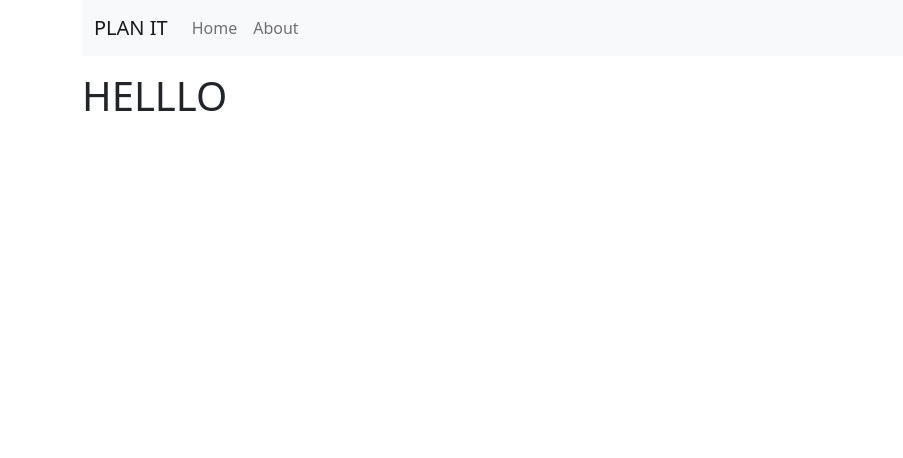
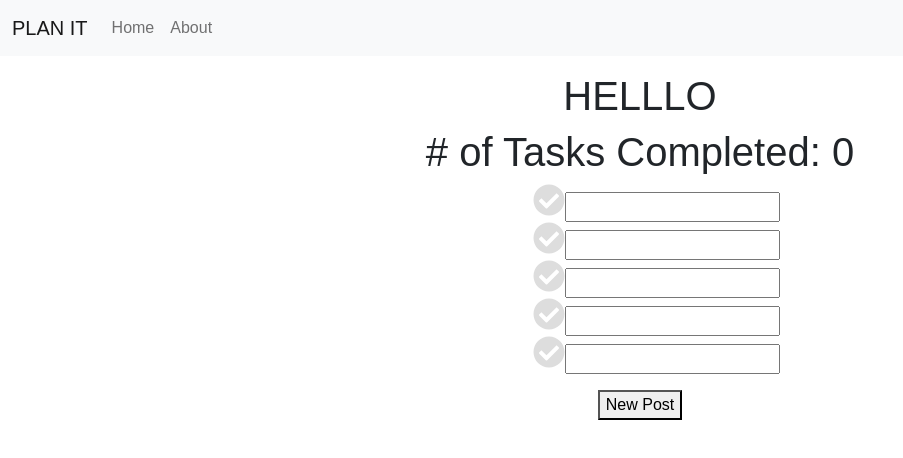
Before and after one commit to florenceyang/itp-404-final, a React (Create React App) app in the folder my-app/: page / in a window 1280 px wide. Shown: the top 458 px of the page, without its empty margins (0-903 px from the left). Built offline with nearby package versions, Linux system fonts and the light colour scheme.

Commit message:
add rough checklist component

```diff
--- a/my-app/package.json
+++ b/my-app/package.json
@@ -3,6 +3,10 @@
   "version": "0.1.0",
   "private": true,
   "dependencies": {
+    "@fortawesome/fontawesome-free": "^5.15.4",
+    "@fortawesome/fontawesome-svg-core": "^1.2.36",
+    "@fortawesome/free-solid-svg-icons": "^5.15.4",
+    "@fortawesome/react-fontawesome": "^0.1.16",
     "@testing-library/jest-dom": "^5.16.0",
     "@testing-library/react": "^11.2.7",
     "@testing-library/user-event": "^12.8.3",
--- a/my-app/src/App.js
+++ b/my-app/src/App.js
@@ -1,13 +1,29 @@
 import "bootstrap/dist/css/bootstrap.css";
+// new react-router-dom uses Routes instead of Switch
+// https://stackoverflow.com/questions/63124161/attempted-import-error-switch-is-not-exported-from-react-router-dom
 import { BrowserRouter as Router, Routes, Route } from "react-router-dom";
 import Navigation from "./Navigation";
 import "./App.css";
 import Home from "./Home";
 import About from "./About";
+import CheckList from "./CheckList";
+import "./styles.css";
+import { FontAwesomeIcon } from "@fortawesome/react-fontawesome";
+import { faCheckCircle } from "@fortawesome/free-solid-svg-icons";
+import React from "react";
 
-function App() {
+export default class App extends React.Component {
+  constructor() {
+    super();
+
+    this.state = {
+      numTasksDone: 0,
+    };
+  }
+
+  render() {
     return (
-    <div className="container">
+      <div className="App">
         <Router>
           <Navigation />
 
@@ -19,8 +35,45 @@ function App() {
           </div>
         </Router>
         <h1>HELLLO</h1>
+
+        <h1># of Tasks Completed: {this.state.numTasksDone} </h1>
+        {/* checklist with green completed checkmarks and strikethrough */}
+        <CheckList
+          onTaskClick={(updatedTasks) => {
+            console.log("updatedTasks: ", updatedTasks);
+            this.setState({
+              numTasksDone: this.state.numTasksDone + updatedTasks,
+            });
+          }}
+          renderEmptyTask={(onClick) => {
+            return (
+              <li className="task">
+                <FontAwesomeIcon
+                  icon={faCheckCircle}
+                  color="#ddd"
+                  size={"2x"}
+                  onClick={onClick}
+                />
+                <input type="text"></input>
+              </li>
+            );
+          }}
+          renderDoneTask={(onClick) => {
+            return (
+              <li className="task">
+                <FontAwesomeIcon
+                  icon={faCheckCircle}
+                  color="green"
+                  size={"2x"}
+                  onClick={onClick}
+                />
+                <input type="text" className="slash"></input>
+              </li>
+            );
+          }}
+        />
+        <button>New Post</button>
       </div>
     );
   }
-
-export default App;
+}
--- /dev/null
+++ b/my-app/src/CheckList.js
@@ -0,0 +1,59 @@
+import React from "react";
+import PropTypes from "prop-types";
+
+export default class CheckList extends React.Component {
+  render() {
+    const checkboxes = [];
+
+    for (let i = 0; i < 5; i++) {
+      checkboxes.push(
+        <Checkbox
+          key={i}
+          onTaskClick={this.props.onTaskClick}
+          renderEmptyTask={this.props.renderEmptyTask}
+          renderDoneTask={this.props.renderDoneTask}
+        />
+      );
+    }
+
+    return <ul>{checkboxes}</ul>;
+  }
+}
+
+CheckList.propTypes = {
+  onTaskClick: PropTypes.func.isRequired,
+  renderEmptyTask: PropTypes.func.isRequired,
+  renderDoneTask: PropTypes.func.isRequired,
+};
+
+class Checkbox extends React.Component {
+  constructor(props) {
+    super(props);
+
+    this.state = {
+      checked: false,
+      numTasksDone: 0,
+    };
+
+    this.onCheckboxClick = this.onCheckboxClick.bind(this);
+  }
+
+  onCheckboxClick() {
+    this.setState({ checked: !this.state.checked });
+    console.log("checked: ", this.state.checked);
+    this.props.onTaskClick(this.state.checked ? -1 : 1);
+  }
+  render() {
+    const { renderEmptyTask, renderDoneTask } = this.props;
+
+    return this.state.checked
+      ? renderDoneTask(this.onCheckboxClick)
+      : renderEmptyTask(this.onCheckboxClick);
+  }
+}
+
+Checkbox.propTypes = {
+  onTaskClick: PropTypes.func.isRequired,
+  renderEmptyTask: PropTypes.func.isRequired,
+  renderDoneTask: PropTypes.func.isRequired,
+};
--- /dev/null
+++ b/my-app/src/styles.css
@@ -0,0 +1,14 @@
+.App {
+  font-family: sans-serif;
+  text-align: center;
+}
+
+.task {
+  list-style-type: none;
+}
+
+.slash {
+  text-decoration: line-through;
+  background-color: #ffffffc5;
+  color: gray;
+}
```
Also changed, not shown: 1 other file (tests, documents, lock files or other folders). Lines whose indentation alone changed are shown as unchanged.
